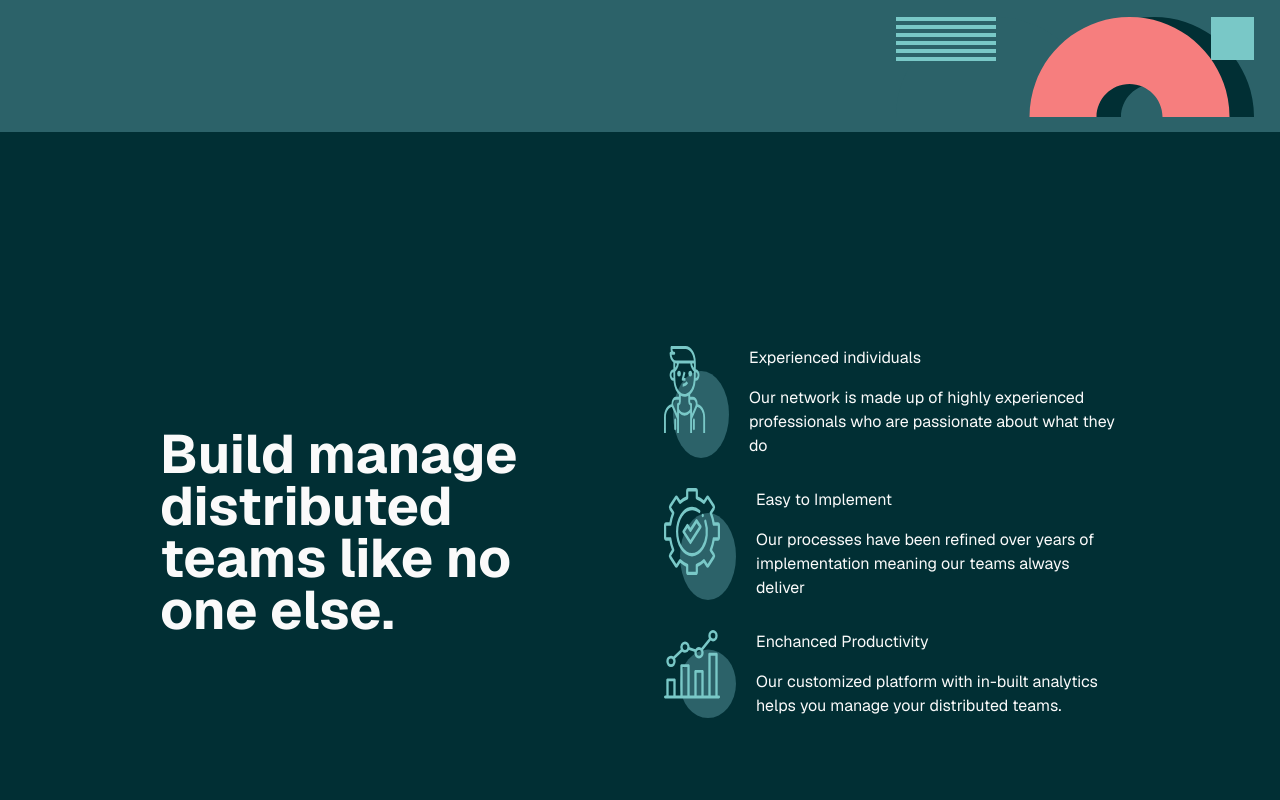
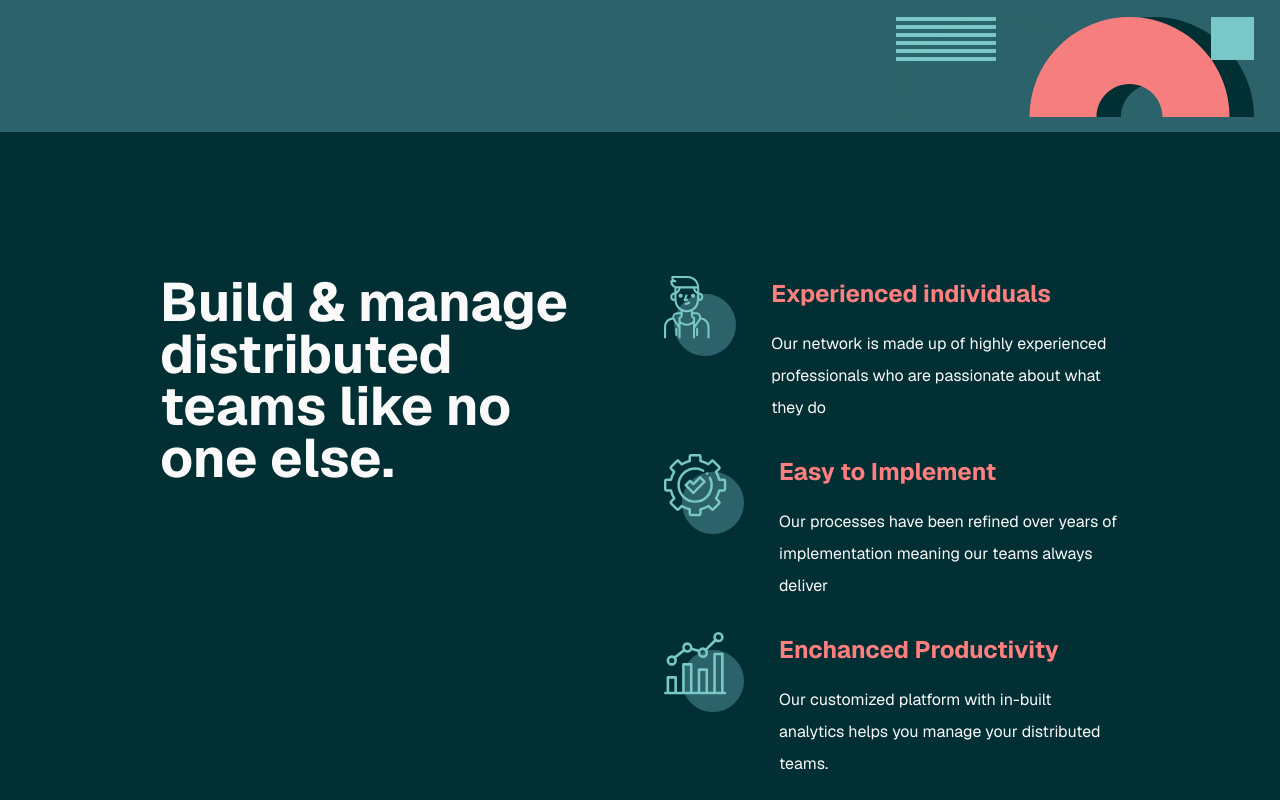
Before and after one commit to Tduncan14/multiteam, a Next.js app: page / in a window 1280 px wide. Shown: the part 680-1480 px from the top of the page. Built offline with nearby package versions, Linux system fonts and the light colour scheme.

Commit message:
keep moving forward

```diff
--- a/src/app/home.css
+++ b/src/app/home.css
@@ -78,8 +78,7 @@
     display: flex;
     gap: 3rem;
     justify-content: space-between;
-    align-items: center;
-    padding-top: 8rem;
+    padding-top: 9rem;
     padding-bottom: 8rem;
 
 }
@@ -109,13 +108,23 @@
 
 .rightyyIcons .Icons {
     display: flex;
-    gap: 20px;
+    gap: 35px;
 }
 
-.rightyyIcons .img {
-    object-fit: cover;
+.rightyyIcons img {
+    object-fit: contain;
+    width: auto;
+    height: 5rem;
 }
 
 .IconsHone h2 {
     margin-bottom: 1rem;
+    color: #FF7F7F;
+    font-weight: 700;
+    font-size: 24px;
 }
+
+.IconsHone p {
+    line-height: 32px;
+    color: #fafafa;
+}
--- a/src/app/page.js
+++ b/src/app/page.js
@@ -41,7 +41,7 @@ export default function Home() {
 
 
           <h1>
-            Build manage distributed teams
+            Build & manage distributed teams
             like no one else.
           </h1>
         </div>
```
